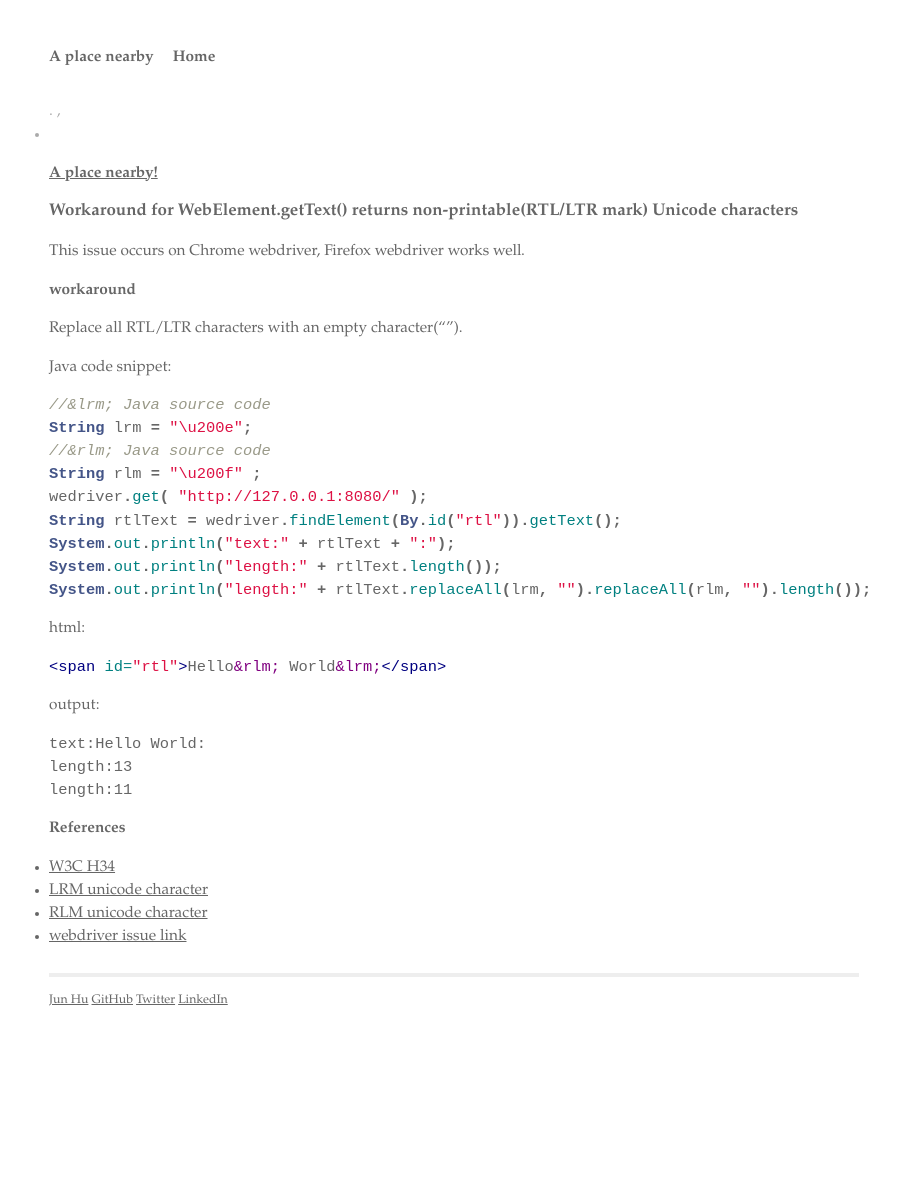
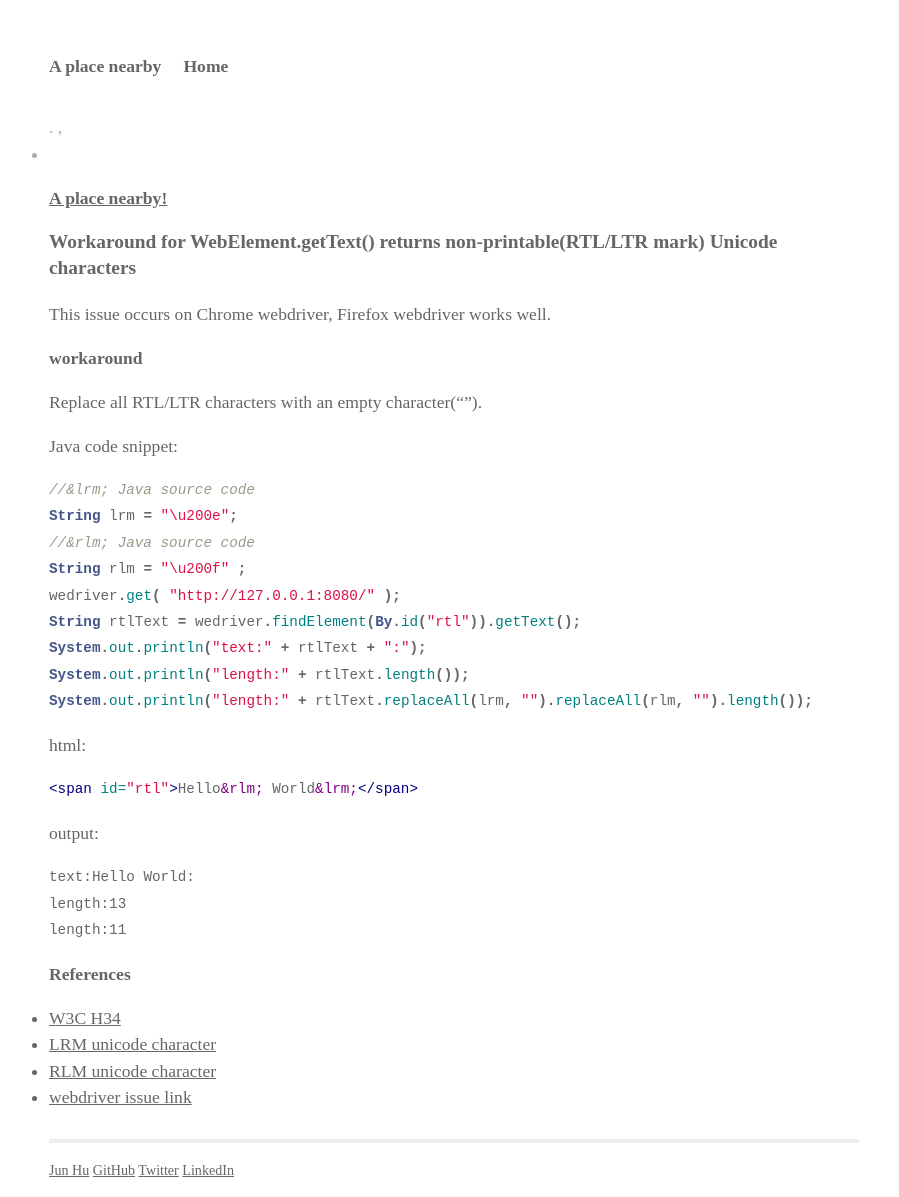
Before and after one commit to rissen/rissen.github.com, a Jekyll site: the page built from blog.html, in a window 1280 px wide. Shown: the whole page, without its empty margins (186-1085 px from the left). Built offline with Jekyll 4.4.1, drawn with Linux system fonts in a browser that asks for light colours; Markdown is read by kramdown in place of the engine named in the settings; before the commit the page ends 1025 px from its top, so only the background shows below that.

Commit message:
Update screen.css

```diff
--- a/css/screen.css
+++ b/css/screen.css
@@ -17,8 +17,7 @@
 
 body {
   background-color: white;
-  font: 14px 'Palatino','Georgia','STHeiti','Hiragino Sans GB','Hei','Microsoft YaHei',serif;
-  *font-size: small;
+  font: 'Palatino','Georgia','STHeiti','Hiragino Sans GB','Hei','Microsoft YaHei',serif;
   text-align: left;
   color: #666666;
 }
```
